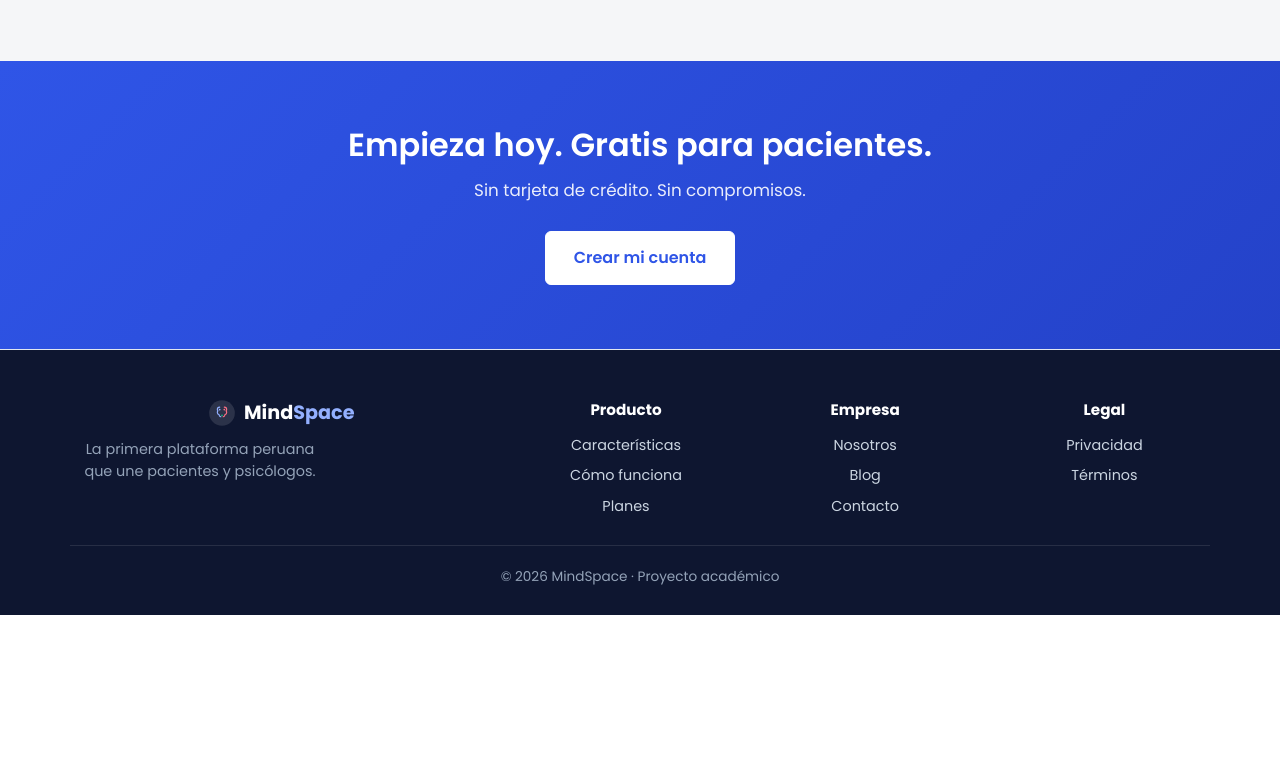
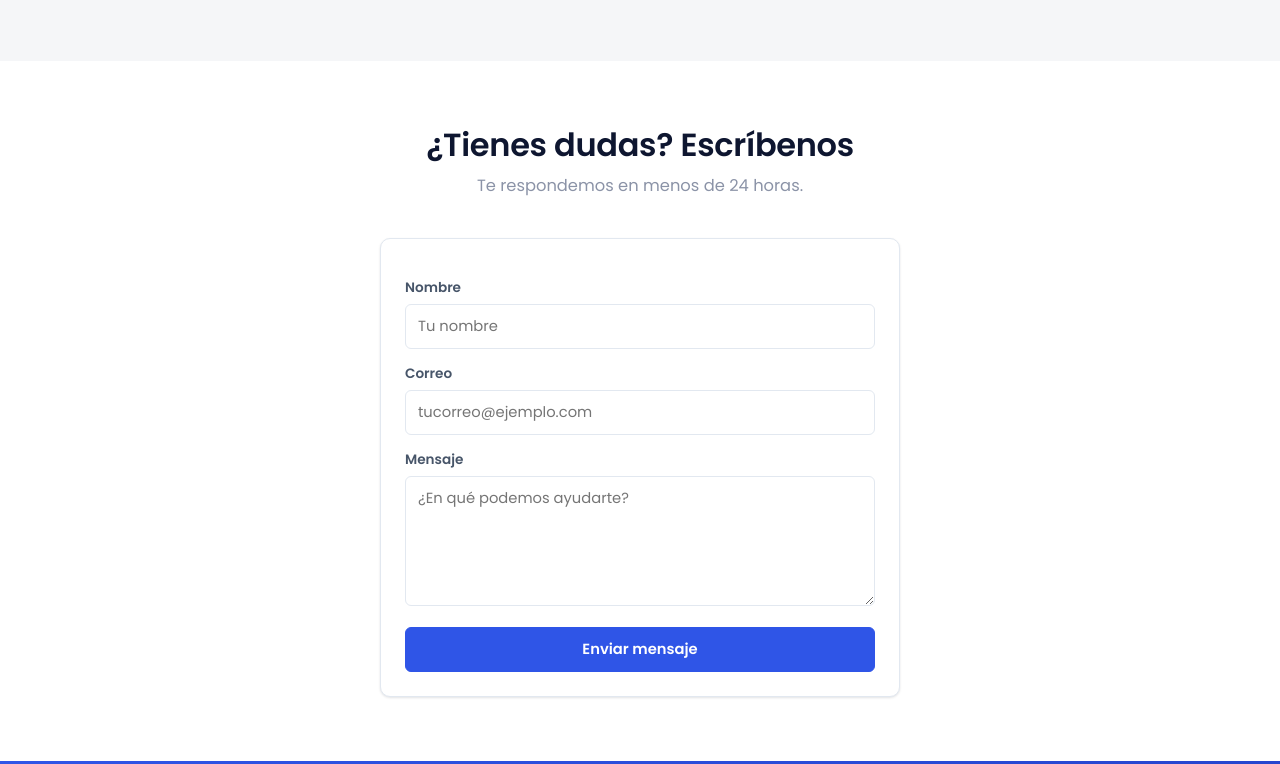
Before and after one commit to AntonyQuito/Mind-Space, a plain HTML site: page index.html in a window 1280 px wide. Shown: the part 3022-3786 px from the top of the page. Before the commit the page ends 3637 px from the top, so only its background shows below. Drawn offline with Linux system fonts and the light colour scheme.

Commit message:
feat: index.html final update

```diff
--- a/index.html
+++ b/index.html
@@ -127,14 +127,14 @@
         <h3>Profesional Anual</h3>
         <div class="precio">S/39<span> /mes</span></div>
         <ul><li>Todo lo de Freemium</li><li>Pacientes ilimitados</li><li>Panel clínico y patrones</li><li>Alertas y métricas</li></ul>
-        <a class="btn btn-block" href="pages/auth/registro.html?rol=pro">Empezar plan anual</a>
+        <a class="btn btn-block" href="pages/planes/planes.html">Empezar plan anual</a>
       </div>
 
       <div class="plan">
         <h3>Profesional Mensual</h3>
         <div class="precio">S/49<span> /mes</span></div>
         <ul><li>Todo lo de Freemium</li><li>Hasta 50 pacientes</li><li>Panel clínico y patrones</li><li>30 días de prueba</li></ul>
-        <a class="btn btn-secundario btn-block" href="pages/auth/registro.html?rol=pro">Probar 30 días</a>
+        <a class="btn btn-secundario btn-block" href="pages/planes/planes.html">Probar 30 días</a>
       </div>
     </div>
   </section>
@@ -150,6 +150,22 @@
         <details><summary>¿Los profesionales están colegiados?</summary><p>Validamos la colegiatura con el Colegio de Psicólogos del Perú antes de aprobar cada perfil.</p></details>
         <details><summary>¿La Línea 113 está disponible siempre?</summary><p>Sí. El botón SOS te conecta con la Línea 113 del MINSA, gratuita y disponible 24/7.</p></details>
       </div>
+    </div>
+  </section>
+
+   <!-- EP10 · US28: sección de contacto con validación -->
+  <section class="seccion" id="contacto">
+    <h2 class="seccion-titulo">¿Tienes dudas? Escríbenos</h2>
+    <p class="seccion-sub">Te respondemos en menos de 24 horas.</p>
+    <div class="panel contacto-form" id="panel-contacto">
+      <p class="form-mensaje" hidden></p>
+      <label>Nombre</label>
+      <input type="text" id="c-nombre" placeholder="Tu nombre" />
+      <label>Correo</label>
+      <input type="email" id="c-correo" placeholder="tucorreo@ejemplo.com" />
+      <label>Mensaje</label>
+      <textarea id="c-mensaje" placeholder="¿En qué podemos ayudarte?"></textarea>
+      <button class="btn btn-block" id="c-enviar" style="margin-top:14px">Enviar mensaje</button>
     </div>
   </section>
 
@@ -185,5 +201,7 @@
     <div class="footer-bottom">© 2026 MindSpace · Proyecto académico</div>
   </footer>
 
+  <script src="js/shared/ui.js"></script>
+  <script src="js/landing.js"></script>
 </body>
 </html>
```
